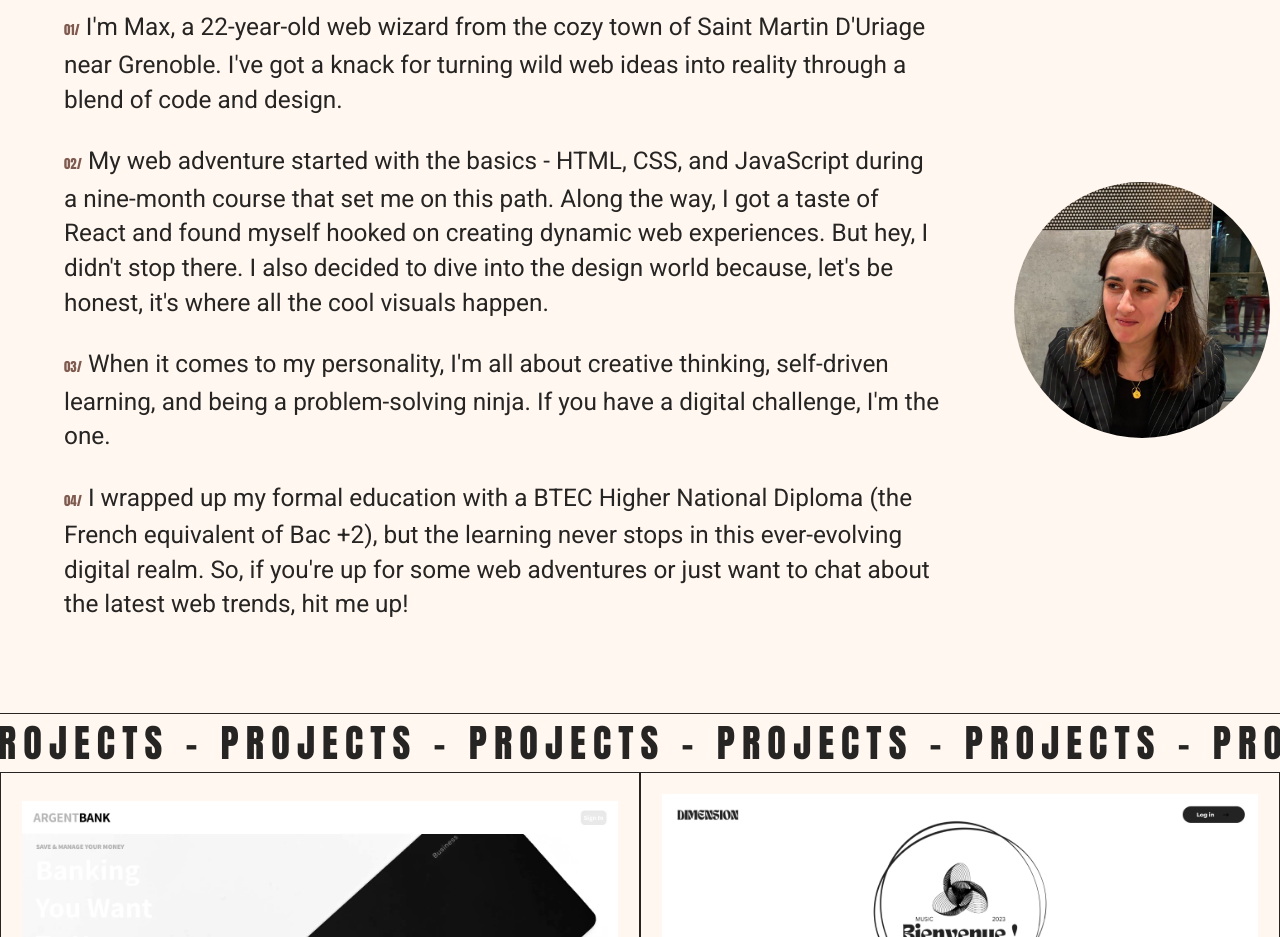
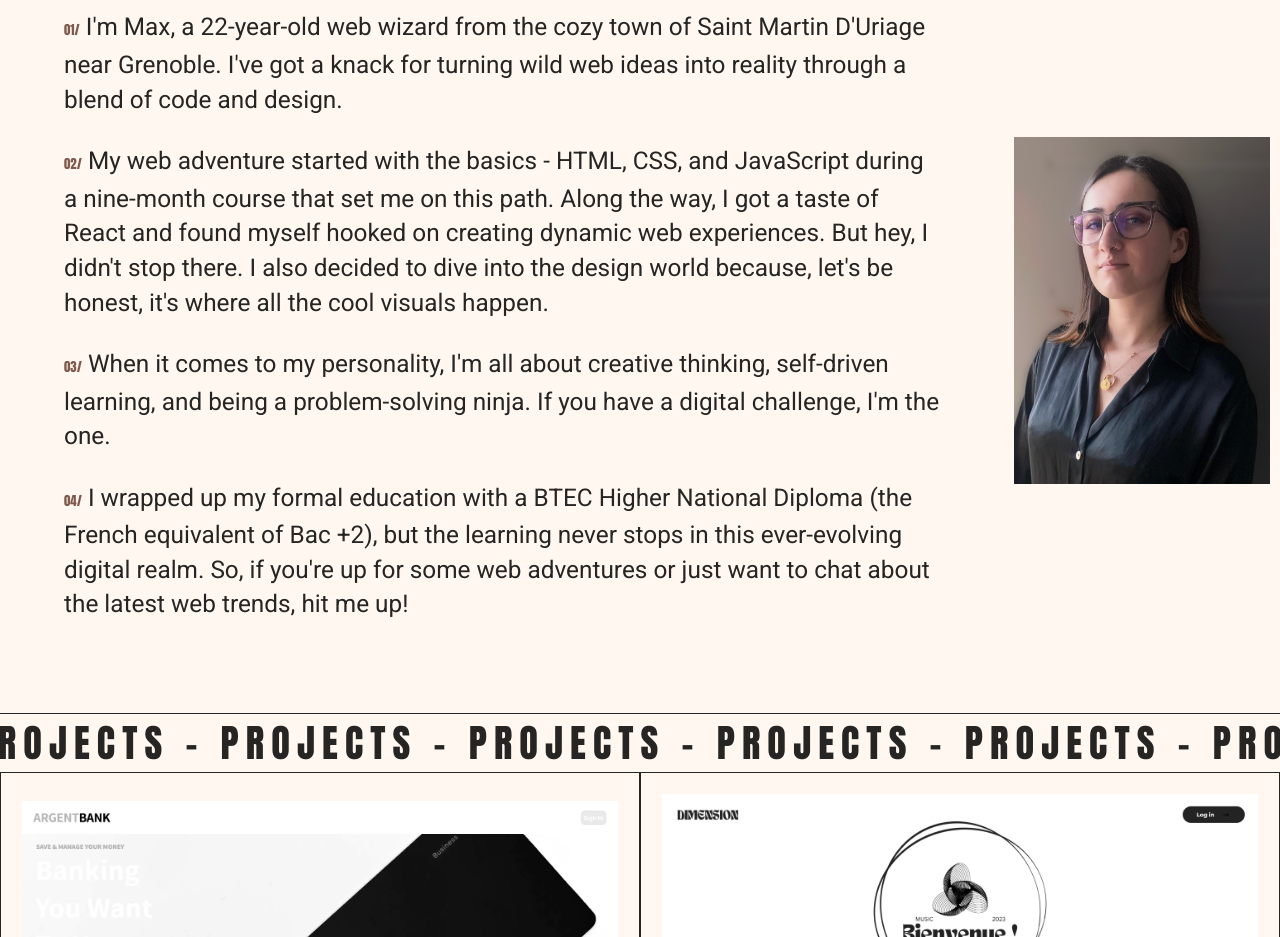
Before and after one commit to Mahkalix/Portfolio, a React (Create React App) app: page / in a window 1280 px wide. Shown: the part 1620-2557 px from the top of the page. Built offline with nearby package versions, Linux system fonts and the light colour scheme.

Commit message:
Revert "Merge branch 'main' of https://github.com/Mahkalix/Portfolio"
This reverts commit ee46a05f97129cd5ab836467d979690b2467173d, reversing
changes made to 01e50a03d1595d5f067502aef6d606a6b970b959.

```diff
--- a/src/components/About.jsx
+++ b/src/components/About.jsx
@@ -1,5 +1,5 @@
 import React from "react";
-import me from "../assets/images/me.jpeg";
+import me from "../assets/images/me.png";
 import ScrollText from "../components/ScrollText";
 import styles from "../styles/about.module.scss";
 
--- a/src/styles/about.module.scss
+++ b/src/styles/about.module.scss
@@ -63,7 +63,6 @@
         margin-left: 10px;
         margin-right: 10px;
         margin-top: 5vw;
-        border-radius: 60%;
         background-clip: content-box;
       }
 
--- a/src/styles/globals.scss
+++ b/src/styles/globals.scss
@@ -29,7 +29,7 @@ body::-webkit-scrollbar {
 
 body {
   min-width: 320px;
-    width: 100%;
+    width: 100vw;
     height: 100vh;
     margin: auto;
     padding: 0;
```
Also changed, not shown: src/assets/images/me.jpeg (deleted).
